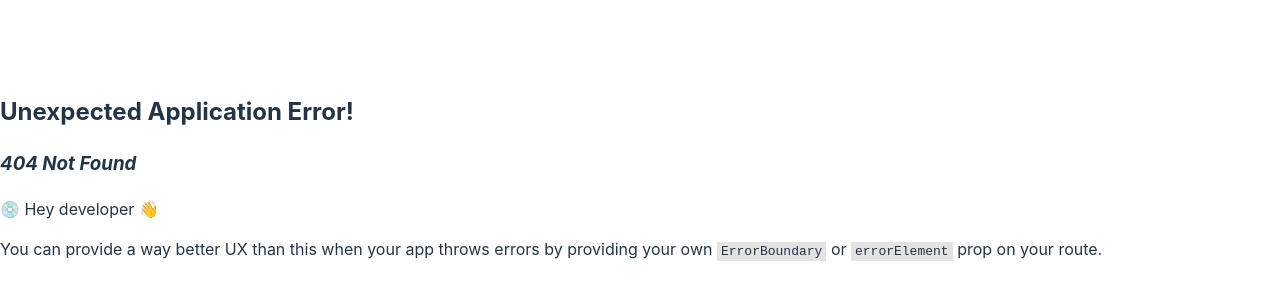
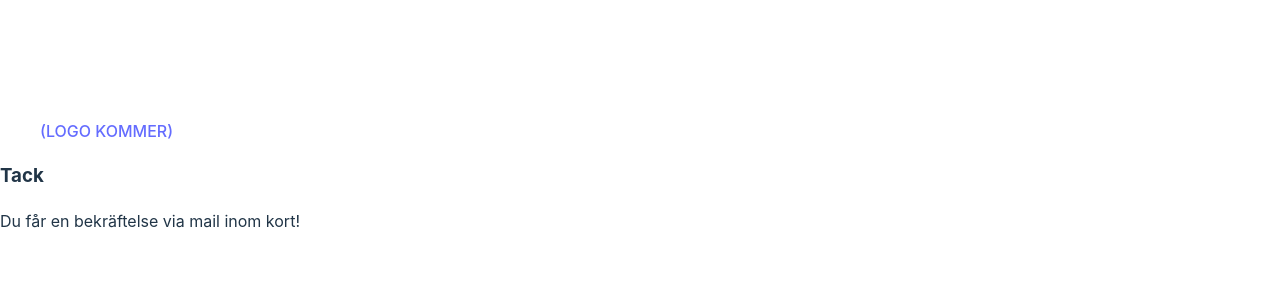
Before and after one commit to PetraElgemyr/restaurant-fullstack, a React (Vite) app in the folder fed22s-therestaurant/: page /confirmation in a window 1280 px wide. Before the commit this address had no page. Shown: the part 224-524 px from the top of the page. Built offline with nearby package versions, Linux system fonts and the light colour scheme.

Commit message:
(feat): Created confirmation page

```diff
--- a/fed22s-therestaurant/src/Router.tsx
+++ b/fed22s-therestaurant/src/Router.tsx
@@ -3,6 +3,7 @@ import { Layout } from "./components/Layout";
 import { Home } from "./components/Home";
 import { Booking } from "./components/Booking";
 import Contact from "./components/Contact";
+import Confirmation from "./components/Confirmation";
 
 export const router = createBrowserRouter([
   {
@@ -21,6 +22,10 @@ export const router = createBrowserRouter([
         path: "/contact",
         element: <Contact></Contact>,
       },
+      {
+        path: "/confirmation",
+        element: <Confirmation></Confirmation>,
+      },
     ],
   },
 ]);
--- /dev/null
+++ b/fed22s-therestaurant/src/components/Confirmation.tsx
@@ -0,0 +1,12 @@
+const Confirmation = () => {
+  return (
+    <>
+      <h3 className="Confirmation-header">Tack</h3>
+      <p className="Confirmation-text">
+        Du får en bekräftelse via mail inom kort!
+      </p>
+    </>
+  );
+};
+
+export default Confirmation;
```
